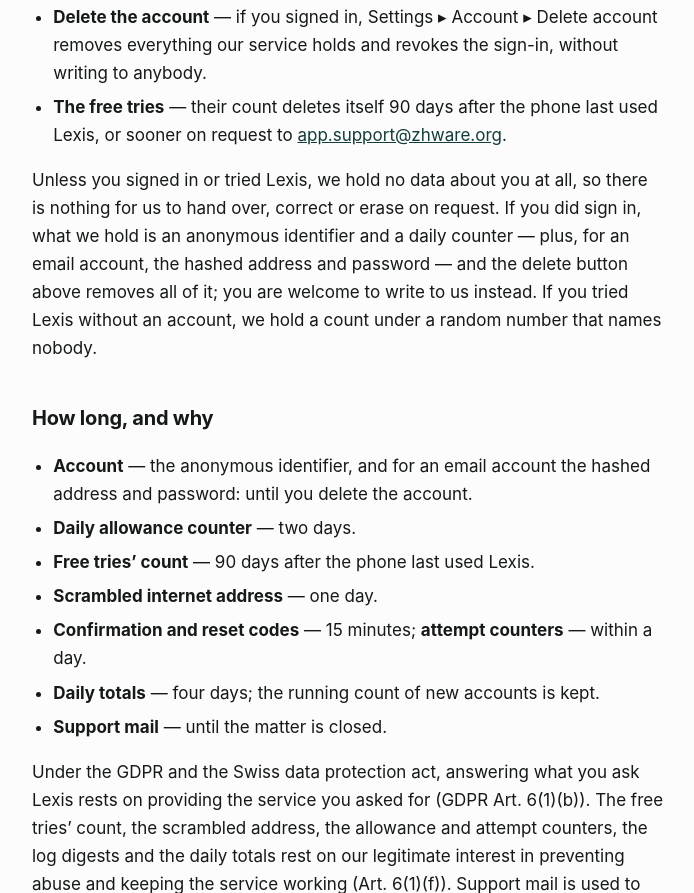
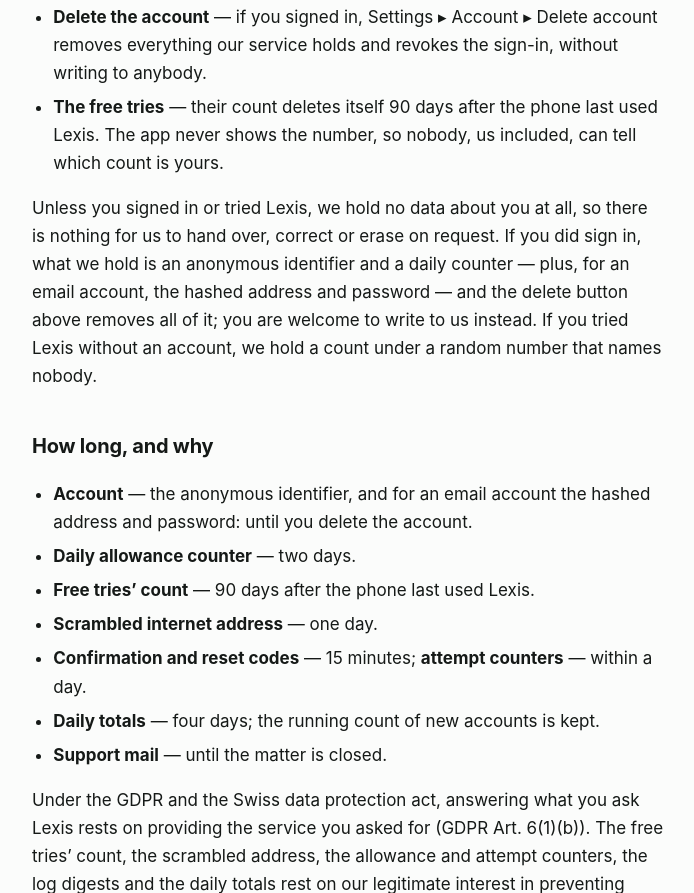
Before and after one commit to kenix/zhware-web, a plain HTML site: page wordgarner/privacy/index.html in a window 1280 px wide. Shown: the part 10149-11042 px from the top of the page, without its empty margins (292-986 px from the left). Drawn offline with Linux system fonts and the light colour scheme.

Commit message:
docs(wordgarner): free tries' count expires, no deletion on request
Co-Authored-By: Claude Opus 5.5 <noreply@anthropic.com>

```diff
--- a/wordgarner/privacy/index.html
+++ b/wordgarner/privacy/index.html
@@ -439,8 +439,8 @@
       Account ▸ Delete account removes everything our service holds and
       revokes the sign-in, without writing to anybody.</li>
     <li><strong>The free tries</strong> — their count deletes itself 90 days
-      after the phone last used Lexis, or sooner on request to
-      <a href="mailto:app.support@zhware.org">app.support@zhware.org</a>.</li>
+      after the phone last used Lexis. The app never shows the number, so
+      nobody, us included, can tell which count is yours.</li>
   </ul>
   <p>
     Unless you signed in or tried Lexis, we hold no data about you at all, so there is nothing
```
